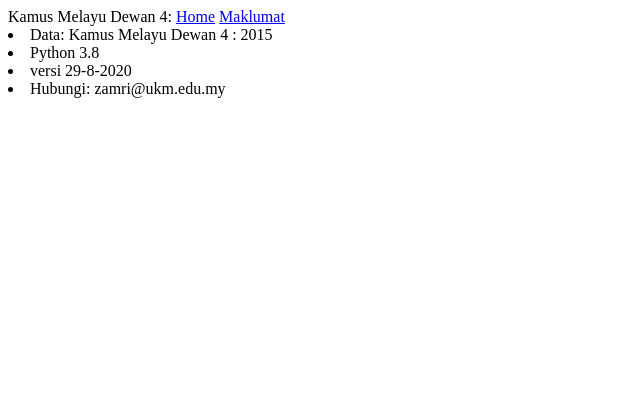
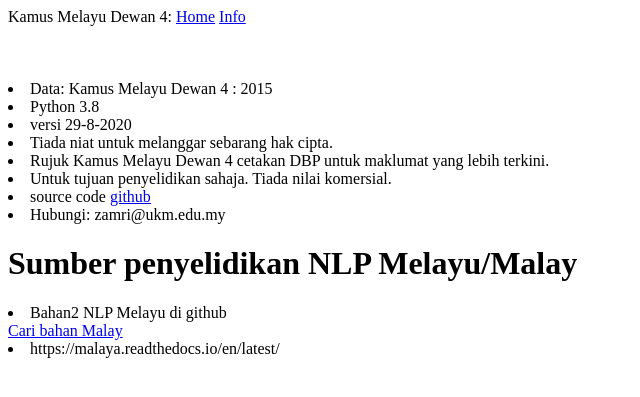
Before and after one commit to mohdzamri-github/kamusmelayu, a Flask app: template templates/info.html in a window 1280 px wide. Shown: the top 397 px of the page, without its empty margins (0-640 px from the left). Run offline with Flask 2, Linux system fonts and the light colour scheme; the template is opened without the code that fills it, so the values that code supplies are empty; parts of the project's set-up code (start-up, migrations or seed data) failed here and were passed over; some libraries are stand-ins or nearby versions.

Commit message:
changes to templates. use templating

```diff
--- a/templates/base.html
+++ b/templates/base.html
@@ -8,6 +8,15 @@
 <body>
     <div>Kamus Melayu Dewan 4: <a href="/index">Home</a></div>
     <hr>
+    {% block header %}
+    <div class="container">
+        <div>Kamus Melayu Dewan 4: <a href="/">Home</a>
+            <a href="/info">Info</a>
+        </div>
+
+    </div>
+    {% endblock %}
+
     {% block content %}{% endblock %}
 
     <div id="footer">
--- a/templates/info.html
+++ b/templates/info.html
@@ -1,19 +1,36 @@
 {% extends "base.html" %}
 
 {% block content %}
-<div class="container">
-    <div>Kamus Melayu Dewan 4: <a href="/">Home</a>
-        <a href="/info">Maklumat</a>
-    </div>
 
-</div>
+{% block header %}
+{{super()}}
+{% endblock %}
+<br><br><br>
+
 
 <div class="container">
     <lo>
         <li>Data: Kamus Melayu Dewan 4 : 2015</li>
         <li>Python 3.8</li>
         <li>versi 29-8-2020</li>
+        <li>Tiada niat untuk melanggar sebarang hak cipta.
+        <li>
+            Rujuk
+            Kamus Melayu Dewan 4 cetakan DBP untuk maklumat
+            yang lebih terkini.
+        </li>
+        <li>Untuk tujuan penyelidikan sahaja. Tiada nilai komersial.</li>
+        <li>source code
+            <a href="https://github.com/mohdzamrimurah/kamusmelayu.git">github</a></li>
         <li>Hubungi: zamri@ukm.edu.my</li>
+
+    </lo>
+
+    <h1>Sumber penyelidikan NLP Melayu/Malay</h1>
+    <lo>
+        <li>Bahan2 NLP Melayu di github</li>
+        <a href="https://github.com/search?q=Malay">Cari bahan Malay</a>
+        <li>https://malaya.readthedocs.io/en/latest/</li>
     </lo>
 </div>
 
```
Also changed, not shown: templates/index.html (+14 -7 lines).
